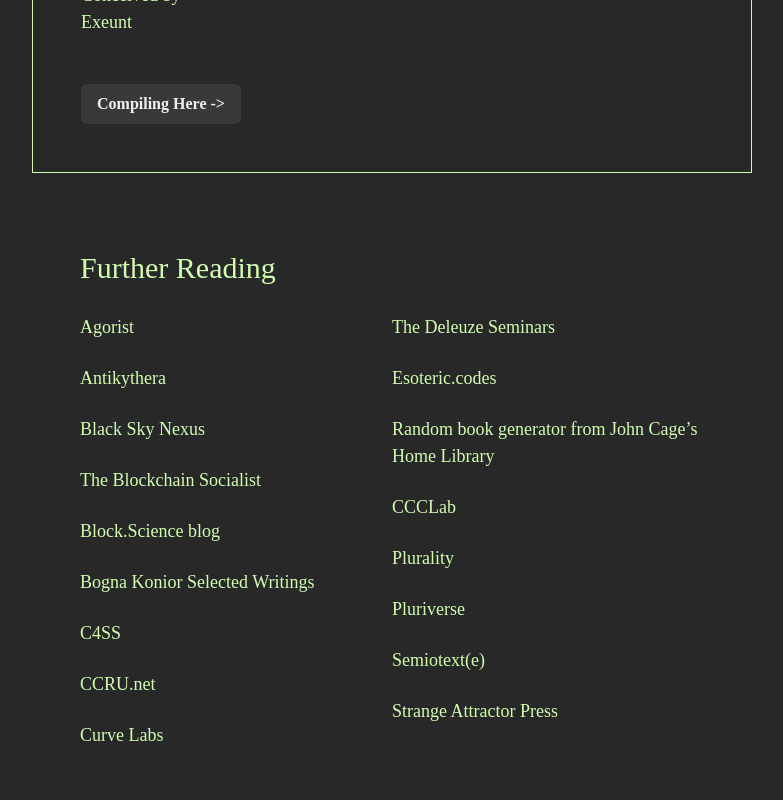
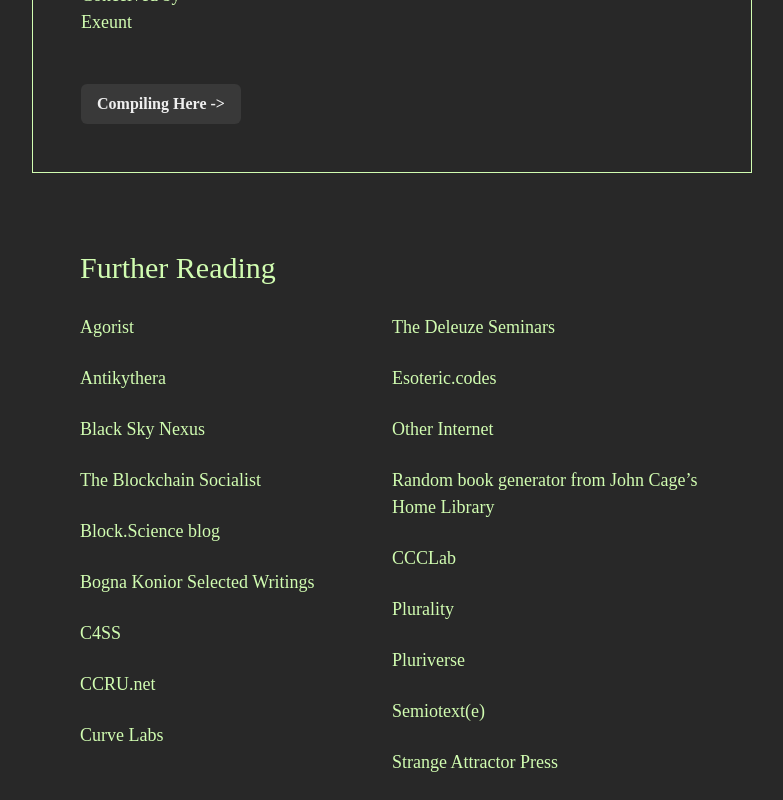
Before and after one commit to oovg/the-open-template, a Next.js app: page / in a window 1280 px wide. Shown: the part 9264-10064 px from the top of the page, without its empty margins (248-1031 px from the left). Before the commit the page ends 10037 px from the top, so only its background shows below. Built offline with nearby package versions, Linux system fonts and the light colour scheme; a web font is replaced by a local one; what @rainbow-me/rainbowkit, wagmi would draw is missing.

Commit message:
adds to further

```diff
--- a/src/components/Further.tsx
+++ b/src/components/Further.tsx
@@ -22,6 +22,7 @@ export const Further = () => (
       <Flex direction="column" align="start" w={['100%', null, '50%']} mt={[6, null, 0]}gap={6}>
         <Link isExternal href="https://deleuze.cla.purdue.edu/seminars.html">The Deleuze Seminars</Link>
         <Link isExternal href="https://esoteric.codes/blog/100-rabbits">Esoteric.codes</Link>
+        <Link isExternal href="https://otherinter.net/">Other Internet</Link>
         <Link isExternal href="https://johncage.org/library.cfm">Random book generator from John Cage’s Home Library</Link>
         <Link isExternal href="https://lab.cccb.org/en/?_gl=119e6ui7_ga_6PE54HGENN*MTY5MjkzMDE3Ny4xLjEuMTY5MjkzMDIyMC4xNy4wLjA.">CCCLab</Link>
         <Link isExternal href="https://www.plurality.net">Plurality</Link>
```
